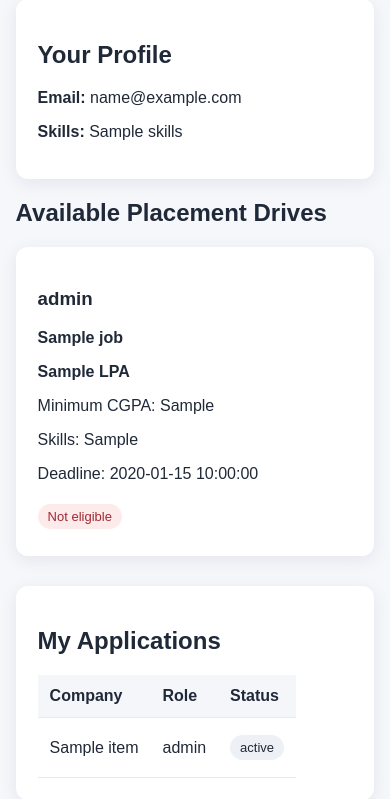
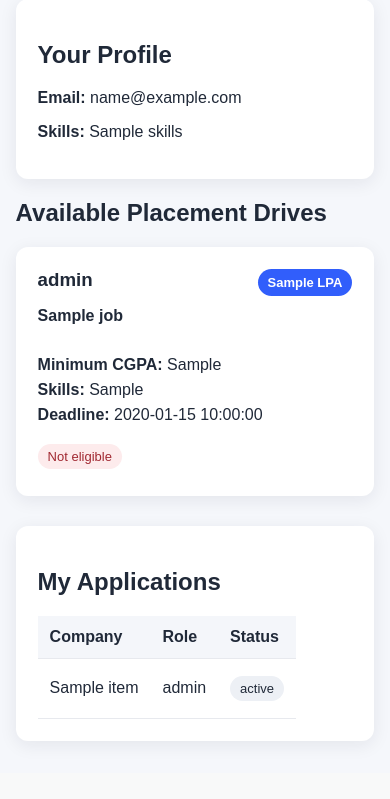
Before and after one commit to rItEsHGarG003/SmartPlacement-DBMS, a Flask app: template templates/dashboard.html in a window 390 px wide. Shown: the part 503-1302 px from the top of the page. After the commit the page ends 1247 px from the top, so only its background shows below. Run offline with Flask 3, Linux system fonts and the light colour scheme; the template is opened without the code that fills it: most values are stand-ins (such as "Sample title", 1, 10 or a date in 2020).

Commit message:
Improve student dashboard UI

```diff
--- a/static/style.css
+++ b/static/style.css
@@ -143,4 +143,34 @@ th { background: #f4f6fa; }
     .two-col { grid-template-columns: 1fr; }
     .page-heading { display: block; }
     table { display: block; overflow-x: auto; }
+
+    .job-header {
+    display: flex;
+    justify-content: space-between;
+    align-items: flex-start;
+    gap: 15px;
+    margin-bottom: 15px;
+    }
+
+    .job-header h3 {
+    margin: 0 0 6px;
+    }
+
+    .package-badge {
+    background: #315efb;
+    color: white;
+    padding: 6px 10px;
+    border-radius: 20px;
+    font-size: 13px;
+    font-weight: bold;
+    white-space: nowrap;
+    }
+
+    .job-details {
+    margin-bottom: 15px;
+    }
+
+    .job-details p {
+    margin: 7px 0;
+    }
 }
--- a/templates/dashboard.html
+++ b/templates/dashboard.html
@@ -26,12 +26,22 @@
     <div class="grid">
     {% for job in jobs %}
         <article class="job-card">
-            <h3>{{ job.role }}</h3>
-            <p class="company">{{ job.company_name }}</p>
-            <p><strong>{{ job.package_lpa }} LPA</strong></p>
-            <p>Minimum CGPA: {{ job.min_cgpa }}</p>
-            <p>Skills: {{ job.required_skills or "Any" }}</p>
-            <p>Deadline: {{ job.deadline }}</p>
+            <div class="job-header">
+                <div>
+                    <h3>{{ job.role }}</h3>
+                    <p class="company">{{ job.company_name }}</p>
+                </div>
+
+                <span class="package-badge">
+                    {{ job.package_lpa }} LPA
+                </span>
+            </div>
+
+            <div class="job-details">
+                <p><strong>Minimum CGPA:</strong> {{ job.min_cgpa }}</p>
+                <p><strong>Skills:</strong> {{ job.required_skills or "Any" }}</p>
+                <p><strong>Deadline:</strong> {{ job.deadline }}</p>
+            </div>
             {% if job in eligible_jobs %}
                 <span class="badge success">Eligible</span>
                 <form method="post" action="{{ url_for('apply', job_id=job.job_id) }}">
```
